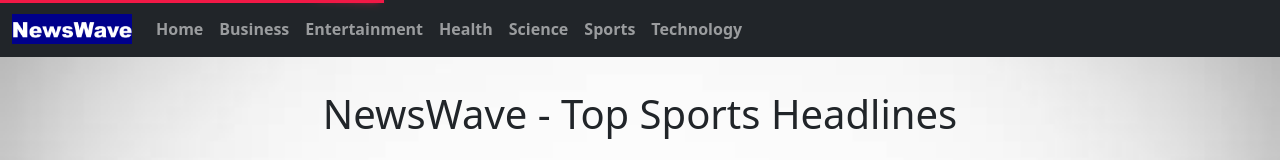
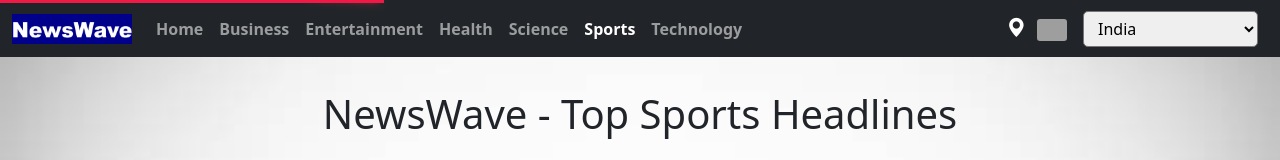
Before and after one commit to username-is5/NewsApp, a React (Vite) app: page /sports in a window 1280 px wide. Shown: the top 160 px of the page. Built offline with nearby package versions, Linux system fonts and the light colour scheme; no server answers; grey boxes are pictures that could not be loaded.

Commit message:
Navigation between countries

```diff
--- a/package.json
+++ b/package.json
@@ -11,6 +11,7 @@
   },
   "dependencies": {
     "bootstrap": "^5.3.7",
+    "bootstrap-icons": "^1.13.1",
     "react": "^19.1.0",
     "react-dom": "^19.1.0",
     "react-infinite-scroll-component": "^6.1.0",
--- a/src/App.jsx
+++ b/src/App.jsx
@@ -7,24 +7,24 @@ import './App.css';
 import {BrowserRouter as Router, Routes, Route} from "react-router-dom";
 function App() {
   const [progress, setProgress] = useState(0)
+  const [country, setCountry] = useState("in")
   return (
     <>
     <Router>
-      <Navbar/>
+      <Navbar country={country} setCountry={setCountry}/>
       <LoadingBar
         height={3}
         color='#f11946'
         progress={progress}
       />
       <Routes>
-          <Route exact path="/" element={<News setProgress={setProgress} key="general" country="in" category="general" />} />
-          <Route exact path="/business" element={<News setProgress={setProgress} key="business" country="in" category="business" />} />
-          <Route exact path="/entertainment" element={<News setProgress={setProgress} key="entertainment" country="in" category="entertainment" />} />
-          <Route exact path="/general" element={<News setProgress={setProgress} key="general2" country="in" category="general" />} />
-          <Route exact path="/health" element={<News setProgress={setProgress} key="health" country="in" category="health" />} />
-          <Route exact path="/science" element={<News setProgress={setProgress} key="science" country="in" category="science" />} />
-          <Route exact path="/sports" element={<News setProgress={setProgress} key="sports" country="in" category="sports" />} />
-          <Route exact path="/technology" element={<News setProgress={setProgress} key="technology" country="in" category="technology" />} />
+          <Route exact path="/" element={<News setProgress={setProgress} key={`general-${country}`} country={country} category="general" />} />
+          <Route exact path="/business" element={<News setProgress={setProgress} key={`business-${country}`} country={country} category="business" />} />
+          <Route exact path="/entertainment" element={<News setProgress={setProgress} key={`entertainmentl-${country}`} country={country} category="entertainment" />} />
+          <Route exact path="/health" element={<News setProgress={setProgress} key={`health-${country}`} country={country} category="health" />} />
+          <Route exact path="/science" element={<News setProgress={setProgress} key={`science-${country}`}country={country} category="science" />} />
+          <Route exact path="/sports" element={<News setProgress={setProgress} key={`sportsl-${country}`} country={country} category="sports" />} />
+          <Route exact path="/technology" element={<News setProgress={setProgress} key={`technology-${country}`} country={country} category="technology" />} />
       </Routes>
     </Router>
     </>
--- a/src/Components/Navbar.jsx
+++ b/src/Components/Navbar.jsx
@@ -1,31 +1,77 @@
-import React from 'react'
-import { Link } from 'react-router-dom';
+import React from 'react';
+import { NavLink } from 'react-router-dom';
 
-const Navbar = () => {
+const Navbar = ({ country, setCountry }) => {
+  const handleCountryChange = (e) => {
+    const selectedCountry = e.target.value;
+    setCountry(selectedCountry);
+  };
+
   return (
-    <>
     <nav className="navbar fixed-top navbar-expand-lg bg-dark navbar-dark">
       <div className="container-fluid">
         <a className="navbar-brand" href="#">
-            <img src="/logo.png" alt="Logo" width="120" height="30" className="d-inline-block align-text-top"/></a>
-        <button className="navbar-toggler" type="button" data-bs-toggle="collapse" data-bs-target="#navbarSupportedContent" aria-controls="navbarSupportedContent" aria-expanded="false" aria-label="Toggle navigation">
+          <img src="/logo.png" alt="Logo" width="120" height="30" className="d-inline-block align-text-top" />
+        </a>
+
+        <button className="navbar-toggler" type="button" data-bs-toggle="collapse" data-bs-target="#navbarSupportedContent">
           <span className="navbar-toggler-icon"></span>
         </button>
+
         <div className="collapse navbar-collapse" id="navbarSupportedContent">
           <ul className="navbar-nav me-auto mb-2 mb-lg-0">
-                <li className="nav-item fw-bold"><Link className="nav-link" to="/">Home</Link></li>
-                <li className="nav-item fw-bold"><Link className="nav-link" to="/business">Business</Link></li>
-                <li className="nav-item fw-bold"><Link className="nav-link" to="/entertainment">Entertainment</Link></li>
-                <li className="nav-item fw-bold"><Link className="nav-link" to="/health">Health</Link></li>
-                <li className="nav-item fw-bold"><Link className="nav-link" to="/science">Science</Link></li>
-                <li className="nav-item fw-bold"><Link className="nav-link" to="/sports">Sports</Link></li>
-                <li className="nav-item fw-bold"><Link className="nav-link" to="/technology">Technology</Link></li>
+            <li className="nav-item fw-bold">
+              <NavLink className="nav-link" to="/">Home</NavLink>
+            </li>
+            <li className="nav-item fw-bold">
+              <NavLink className="nav-link" to="/business">Business</NavLink>
+            </li>
+            <li className="nav-item fw-bold">
+              <NavLink className="nav-link" to="/entertainment">Entertainment</NavLink>
+            </li>
+            <li className="nav-item fw-bold">
+              <NavLink className="nav-link" to="/health">Health</NavLink>
+            </li>
+            <li className="nav-item fw-bold">
+              <NavLink className="nav-link" to="/science">Science</NavLink>
+            </li>
+            <li className="nav-item fw-bold">
+              <NavLink className="nav-link" to="/sports">Sports</NavLink>
+            </li>
+            <li className="nav-item fw-bold">
+              <NavLink className="nav-link" to="/technology">Technology</NavLink>
+            </li>
           </ul>
+
+          <div style={{ marginLeft: "auto", marginRight: "10px" }}>
+            <i className="bi bi-geo-alt-fill text-white me-2" style={{ fontSize: '1.2rem' }}></i>
+            <img
+              src={`https://flagsapi.com/${country.toUpperCase()}/flat/64.png`}
+              width="30"
+              className="me-3"
+              style={{ borderRadius: "3px", marginLeft: "3px"}}
+              referrerPolicy="no-referrer"/>
+            <select
+              onChange={handleCountryChange}
+              defaultValue="in"
+              style={{
+                padding: "5px 10px",
+                borderRadius: "5px",
+                fontSize: "1rem",}}
+            >
+              <option disabled value="">🌍 Select Country</option>
+              <option value="au">Australia</option>
+              <option value="fr">France</option>
+              <option value="in">India</option>
+              <option value="ru">Russia</option>
+              <option value="gb">UK</option>
+              <option value="us">USA</option>
+            </select>
+          </div>
         </div>
       </div>
     </nav>
-    </>
-  )
-}
+  );
+};
 
-export default Navbar
+export default Navbar;
--- a/src/Components/News.jsx
+++ b/src/Components/News.jsx
@@ -21,7 +21,7 @@ const News = (props) => {
     props.setProgress(100)
   }
    useEffect(() => {
-        document.title = `${capitalizeFirstLetter(props.category)} - NewsWave`;
+        document.title = `${props.country.toUpperCase()} - ${capitalizeFirstLetter(props.category)} - NewsWave`;
         updateNews();
     }, [])
 
--- a/src/main.jsx
+++ b/src/main.jsx
@@ -3,6 +3,7 @@ import { createRoot } from 'react-dom/client'
 import App from './App.jsx'
 import 'bootstrap/dist/css/bootstrap.min.css';
 import 'bootstrap/dist/js/bootstrap.bundle.min.js';
+import 'bootstrap-icons/font/bootstrap-icons.css';
 
 
 createRoot(document.getElementById('root')).render(
```
Also changed, not shown: 2 other files (tests, documents, lock files or other folders). Lines whose indentation alone changed are shown as unchanged.
